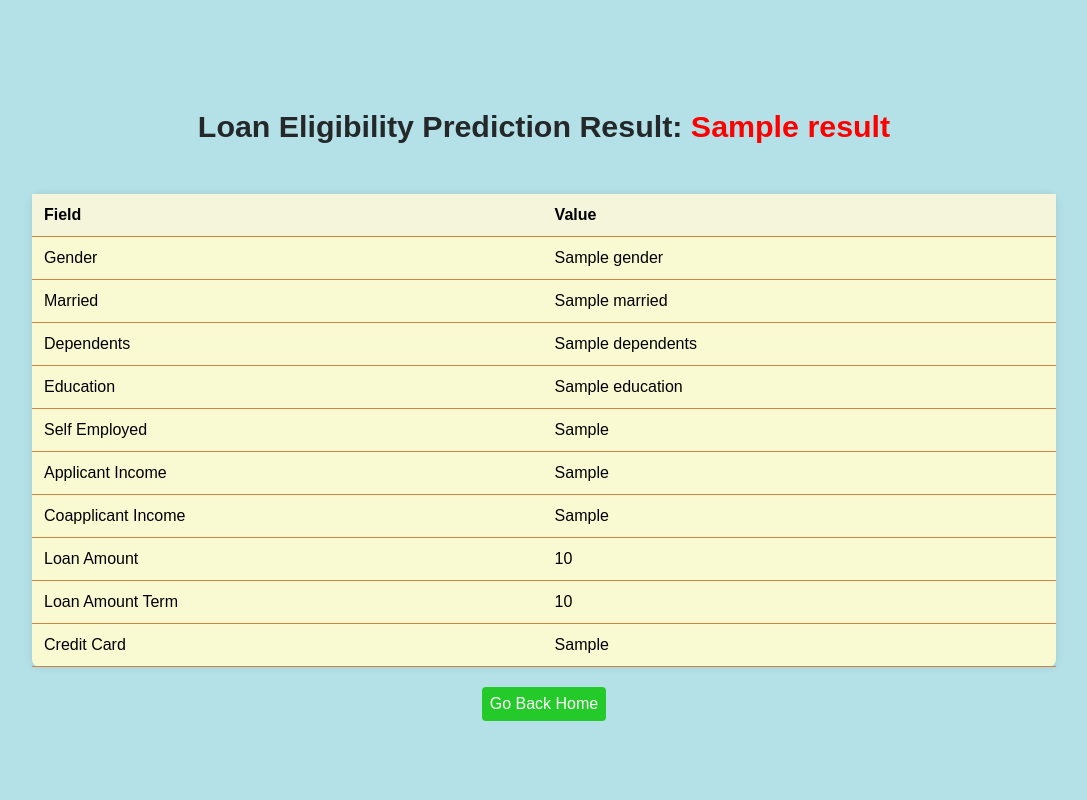
After one commit to BharateshNS/LoanEligibility, a Flask app: template templates/results.html in a window 1280 px wide. The commit adds this page. Shown: the whole page, without its empty margins (96-1183 px from the left). Run offline with Flask 3, Linux system fonts and the light colour scheme; the template is opened without the code that fills it: most values are stand-ins (such as "Sample title", 1, 10 or a date in 2020); parts of the project's set-up code (start-up, migrations or seed data) failed here and were passed over.

Commit message:
This commit includes web application files

```diff
--- a/app.py
+++ b/app.py
@@ -1,23 +1,21 @@
+# Import necessary libraries
+from flask import Flask, request, render_template
+import numpy as np
 import pickle
-from flask import Flask,request,app,jsonify,url_for,render_template
-import numpy as np
-import pandas as pd
 
-app =Flask(__name__)
+app = Flask(__name__)
 model= pickle.load(open('RF_model.pkl','rb'))
 
 @app.route('/')
-
 def home():
     return render_template('index.html')
 
-@app.route('/predict',methods= ['POST'])
-
+@app.route('/predict', methods=['POST'])
 def predict():
     if request.method == 'POST':
          # Extract input values from the form
         gender = request.form['gender']
-        gender = request.form['gender']
+        dependents = request.form['dependents']
         married = request.form['married']
         education = request.form['education']
         self_employed = request.form['self_employed']
@@ -33,16 +31,26 @@ def predict():
         education = 1 if education == 'Graduate' else 0
         self_employed = 1 if self_employed == 'Yes' else 0
         credit_card = 1 if credit_card == 'Yes' else 0
+        dependents_mapping = {"1": 1, "2": 2, "3+": 3}  # Define the mapping
+        # Convert dependents to an integer using the mapping
+        dependents = dependents_mapping.get(dependents, 0)
 
         # Make a prediction using the loaded model
-        features = np.array([[gender, married, education, self_employed,
+        features = np.array([[gender, married,dependents, education, self_employed,
                               applicant_income, coapplicant_income,
                               loan_amount, loan_amount_term, credit_card]])
         prediction = model.predict(features)
-# Interpret the prediction result
-        result = "Yes you can Apply for Loan" if prediction[0] == 1 else "No you can't Apply for Loan"
 
-        return render_template('index.html', result=result)
+        # Interpret the prediction result
+        result = "Yes you can Apply" if prediction[0] == 1 else "No you can't Apply"
+
+    # Render the result template with the original form values
+    return render_template('results.html', form_values=request.form, result=result)
+
+# New route for the home page after prediction
+@app.route('/home')
+def go_home():
+    return render_template('index.html')
 
 if __name__ == '__main__':
     app.run(debug=True)
--- /dev/null
+++ b/templates/results.html
@@ -0,0 +1,126 @@
+<!DOCTYPE html>
+<html lang="en">
+<head>
+    <meta charset="UTF-8">
+    <meta name="viewport" content="width=device-width, initial-scale=1.0">
+    <title>Loan Eligibility Prediction - Result</title>
+    <style>
+        body {
+            font-family: Arial, sans-serif;
+            background-color: #b4e1e8;
+            margin: 0;
+            padding: 0;
+            display: flex;
+            flex-direction: column;
+            justify-content: center;
+            align-items: center;
+            height: 100vh;
+        }
+        h1 {
+            text-align: center;
+            color: #0a0707d9;
+            margin-bottom: 8px;
+            font-size: 2.2em;
+        }
+        h3 {
+            text-align: center;
+            color: #0a0707d9;
+            font-size: 1.9em;
+        }
+        table {
+            width: 80%;
+            margin-top: 20px;
+            border-collapse: collapse;
+            background-color: #fafad2; /* LightGoldenRodYellow */
+            border-radius: 8px;
+            box-shadow: 0 0 8px rgba(0, 0, 0, 0.1);
+        }
+        th, td {
+            padding: 12px;
+            text-align: left;
+            border-bottom: 1px solid #cd853f; /* Peru */
+        }
+        th {
+            background-color: #f5f5dc; /* Beige */
+        }
+        .button-container {
+            margin-top: 20px;
+        }
+        button {
+            background-color: #23ca29; /* Green */
+            color: #fff;
+            padding: 8px;
+            border: none;
+            border-radius: 4px;
+            cursor: pointer;
+            transition: background-color 0.3s ease;
+            font-size: 1em;
+        }
+        button:hover {
+            background-color: #45a049; /* Darker shade of Green */
+        }
+    </style>
+</head>
+<body>
+    <h3>Loan Eligibility Prediction Result:
+        <span style="color: {% if result == 'Yes you can Apply' %} green{% else %}red{% endif %};">
+            {{ result }}
+        </span>
+    </h3>
+
+    <!-- Display the original form values in a table -->
+    <table>
+        <tr>
+            <th>Field</th>
+            <th>Value</th>
+        </tr>
+        <tr>
+            <td>Gender</td>
+            <td>{{ form_values['gender'] }}</td>
+        </tr>
+        <tr>
+            <td>Married</td>
+            <td>{{ form_values['married'] }}</td>
+        </tr>
+        <tr>
+            <td>Dependents</td>
+            <td>{{ form_values['dependents'] }}</td>
+        </tr>
+        <tr>
+            <td>Education</td>
+            <td>{{ form_values['education'] }}</td>
+        </tr>
+        <tr>
+            <td>Self Employed</td>
+            <td>{{ form_values['self_employed'] }}</td>
+        </tr>
+        <tr>
+            <td>Applicant Income</td>
+            <td>{{ form_values['applicant_income'] }}</td>
+        </tr>
+        <tr>
+            <td>Coapplicant Income</td>
+            <td>{{ form_values['coapplicant_income'] }}</td>
+        </tr>
+        <tr>
+            <td>Loan Amount</td>
+            <td>{{ form_values['loan_amount'] }}</td>
+        </tr>
+        <tr>
+            <td>Loan Amount Term</td>
+            <td>{{ form_values['loan_amount_term'] }}</td>
+        </tr>
+        <tr>
+            <td>Credit Card</td>
+            <td>{{ form_values['credit_card'] }}</td>
+        </tr>
+    </table>
+
+    <!-- Add a button to go back to the home page -->
+    <div class="button-container">
+        <a href="/home">
+            <button>Go Back Home</button>
+        </a>
+    </div>
+</body>
+</html>
```
Also changed, not shown: templates/index.html (+52 -24 lines), 1 other file.
